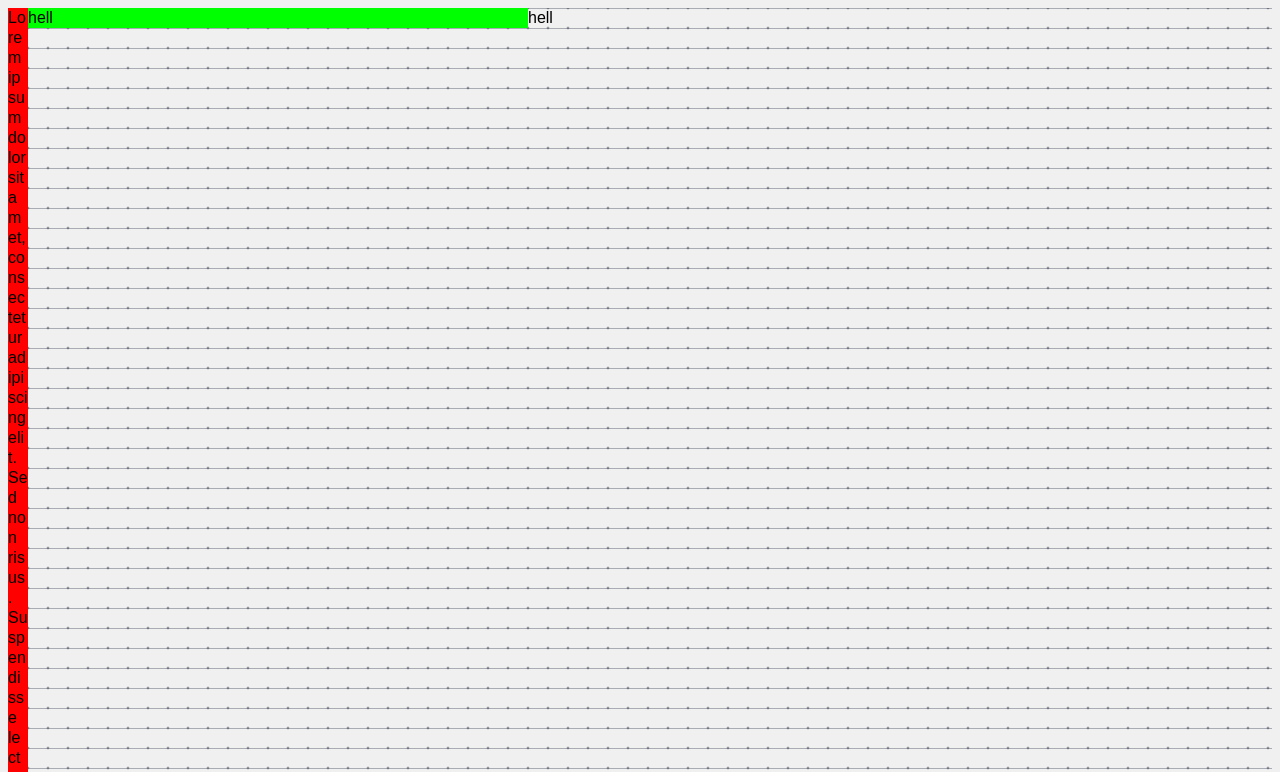
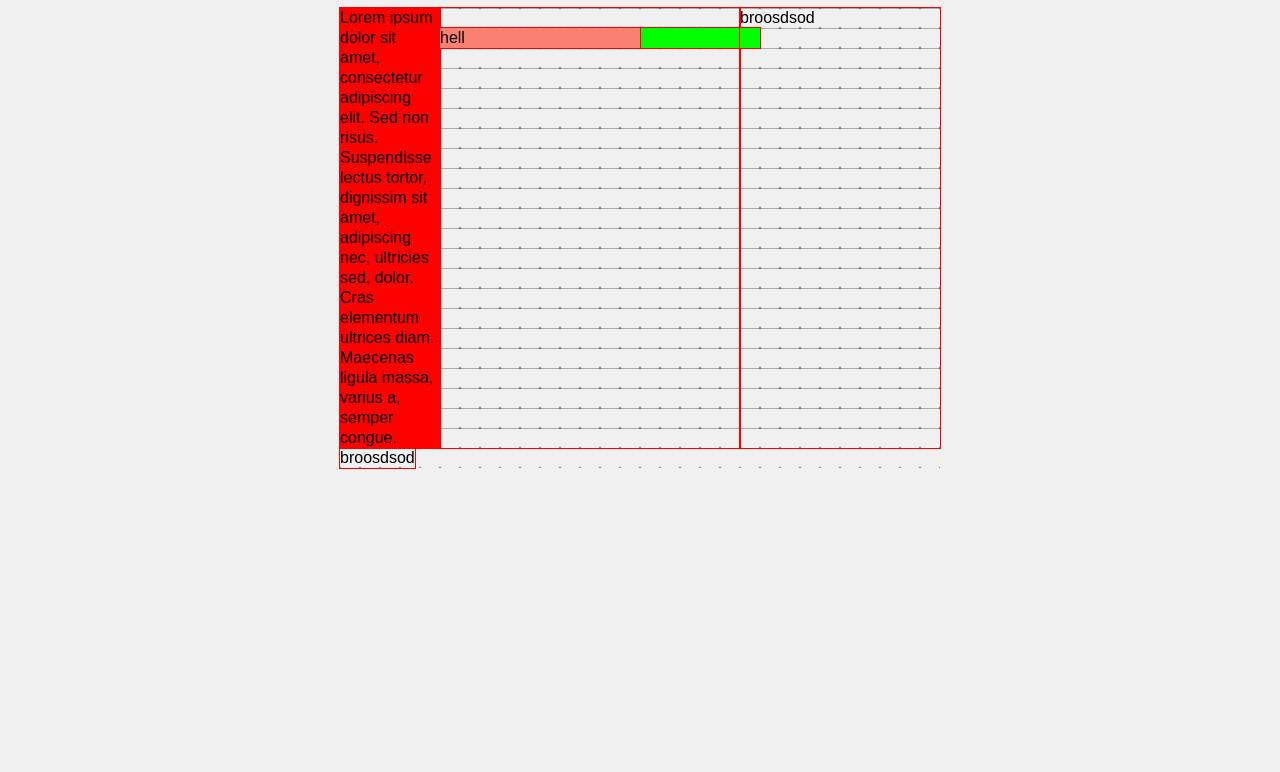
Before and after one commit to Hunkoys/Gridpad-Prototyping, a plain HTML site: page stacking/index.html in a window 1280 px wide. Shown: the top 772 px of the page. Drawn offline with Linux system fonts and the light colour scheme.

Commit message:
Update stacking layout and add new blocks

```diff
--- a/stacking/index.html
+++ b/stacking/index.html
@@ -12,7 +12,9 @@
         Lorem ipsum dolor sit amet, consectetur adipiscing elit. Sed non risus. Suspendisse lectus tortor, dignissim sit
         amet, adipiscing nec, ultricies sed, dolor. Cras elementum ultrices diam. Maecenas ligula massa, varius a,
         semper congue.
-      </div><div id="block-2" class="block" contenteditable>hell</div><div class="block" contenteditable>hell</div>
+      </div><div class="block" style="width: 300px; ">
+        <div id="block-2" class="block" contenteditable>hell</div><div id="block-3" class="block" contenteditable>hell</div>
+      </div><div class="block" id="block-4" contenteditable="">broosdsod</div><div class="block" id="block-5" contenteditable="">broosdsod</div>
     </div>
 
     <script src="script.js"></script>
--- a/stacking/script.js
+++ b/stacking/script.js
@@ -0,0 +1 @@
+console.log('hello');
--- a/stacking/style.css
+++ b/stacking/style.css
@@ -2,26 +2,46 @@ body,
 html {
   background: #f0f0f0;
   font-family: Arial, Helvetica, sans-serif;
+  display: flex;
+  flex-direction: column;
+  align-items: center;
 }
 
 #content {
   background-image: url('grid.png');
   background-repeat: repeat;
   line-height: 20px;
+  width: 600px;
+  display: flex;
+  flex-wrap: wrap;
+  align-items: stretch;
 }
 
 .block {
   display: inline-block;
-  vertical-align: top;
+  outline: 1px solid red;
+  /* vertical-align: top; */
+  position: relative;
 }
 
 #block-1 {
   background-color: #f00;
-  width: 20px;
+  width: 100px;
 }
 
 #block-2 {
   background-color: #0f0;
   /* display: block; */
-  width: 500px;
+  width: 300px;
+  left: 20px;
+  top: 20px;
 }
+
+#block-3 {
+  background: salmon;
+  width: 200px;
+}
+
+#block-4 {
+  width: 200px;
+}
```
Also changed, not shown: 1 other file.
